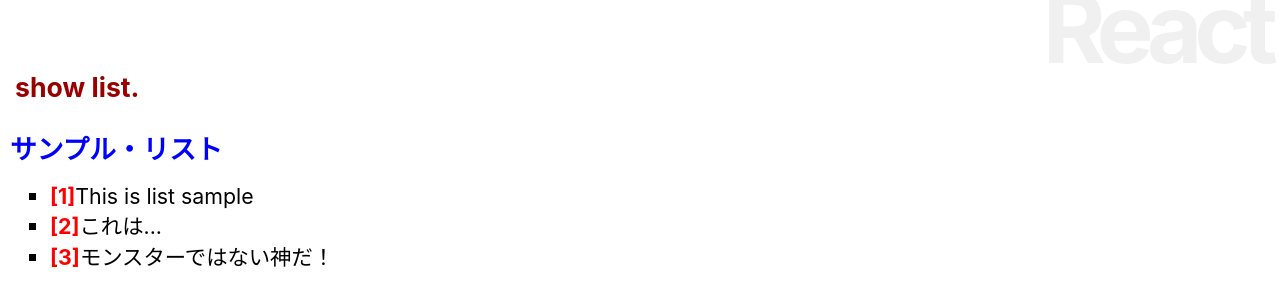
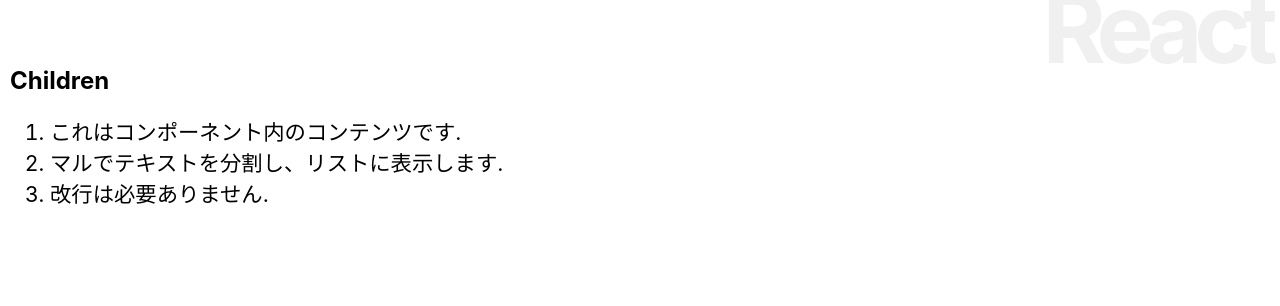
Before and after one commit to suguru-3u/reactStudyProject, a React (Create React App) app: page / in a window 1280 px wide. Shown: the top 306 px of the page. Built offline with nearby package versions, Linux system fonts and the light colour scheme.

Commit message:
study state

```diff
--- a/src/App.js
+++ b/src/App.js
@@ -3,31 +3,7 @@
 import Rect from './Rect';
 
 class App extends Component{
-  // msgStyle1 = {
-  //   fontSize:"24pt",
-  //   color:"#900",
-  //   margin:"20px 0px",
-  //   padding:"5px",
-  //   borderBottom:"2px solid #900"
-  // }
-  // msgStyle2 = {
-  //   fontSize:"24pt",
-  //   color:"white",
-  //   backgroundColor:"#900",
-  //   margin:"20px 0px",
-  //   padding:"5px",
-  //   borderBottom:"2px solid #900"
-  // }
-  // btnstyle = {
-  //   fontSize:"20pt",
-  //   padding:"0px 10px"
-  // }
-
-  data = [
-    "This is list sample",
-    "これは...",
-    "モンスターではない神だ！"
-  ];
+  input = "";
 
   msgStyle = {
     fontSize:"20pt",
@@ -39,79 +15,60 @@
   constructor(props){
     super(props);
     this.state = {
-      list:this.data
-      // counter:0,
-      // msg:'count start',
-      // flg:true,
+      message:"type your name"
     };
-    // this.doAction = this.doAction.bind(this);
-    // let timer = setInterval(() => {
-    //   this.setState((state) => ({
-    //     msg: state.msg + "!"
-    //   }));
-    // },1000);
+    this.doChange = this.doChange.bind(this);
+    this.doSubmit = this.doSubmit.bind(this);
   }
 
-  // doAction(){
-  //   this.setState((state) => ({
-  //     counter: state.counter + 1 ,
-  //     msg: state.counter ,
-  //     flg: !state.flg
-  //   }));
-  // }
+  doChange(event){
+    this.input = event.target.value;
+  }
 
+  doSubmit(e){
+    this.setState({
+      message: "Hello, " + this.input + "!!"
+    });
+    e.preventDefault();
+  }
   render(){
-    return <div>
+    return(
+      <div>
         <h1>React</h1>
-        <h2 style={this.msgStyle}>show list.</h2>
-        <List title="サンプル・リスト" data={this.data} />
-    </div>;
-  }
-}
-
-class List extends Component{
-  number = 1;
-
-  title = {
-    fontSize:"20pt",
-    color:"blue",
-    fontWeight:"bold"
-  };
-
-  render(){
-    let data = this.props.data;
-    return (
-      <div>
-          <p style={this.title}>{this.props.title}</p>
-          <ul>
-            {data.map((item) =>
-              <Item number={this.number++} value={item} key={this.number} />
-            )}
-          </ul>
+      <Message title="Children">
+        これはコンポーネント内のコンテンツです。
+        マルでテキストを分割し、リストに表示します。
+        改行は必要ありません。
+      </Message>
       </div>
     );
   }
 }
 
-class Item extends Component{
+class Message extends Component{
   li = {
-    listStyleType:"square",
     fontSize:"16pt",
     color:"#06",
     margin:"0px",
     padding:"0px",
   }
-  num = {
-    fontWeight:"bold",
-    color:"red"
-  }
-
   render(){
+    let content = this.props.children;
+    let arr = content.split('。');
+    let arr2 = [];
+    for(let i = 0; i < arr.length ; i ++){
+      if(arr[i].trim() != ''){
+        arr2.push(arr[i]);
+      }
+    }
+    let list = arr2.map((value,key) =>
+      <li style={this.li} key={key}>{value}.</li>
+    );
     return(
-      <li style={this.li}>
-        <span style={this.num}>[{this.props.number}]</span>
-        {this.props.value}
-      </li>
+      <div>
+        <h2>{this.props.title}</h2>
+        <ol>{list}</ol>
+      </div>
     );
   }
 }
```
Also changed, not shown: 1 other file (tests, documents, lock files or other folders).
